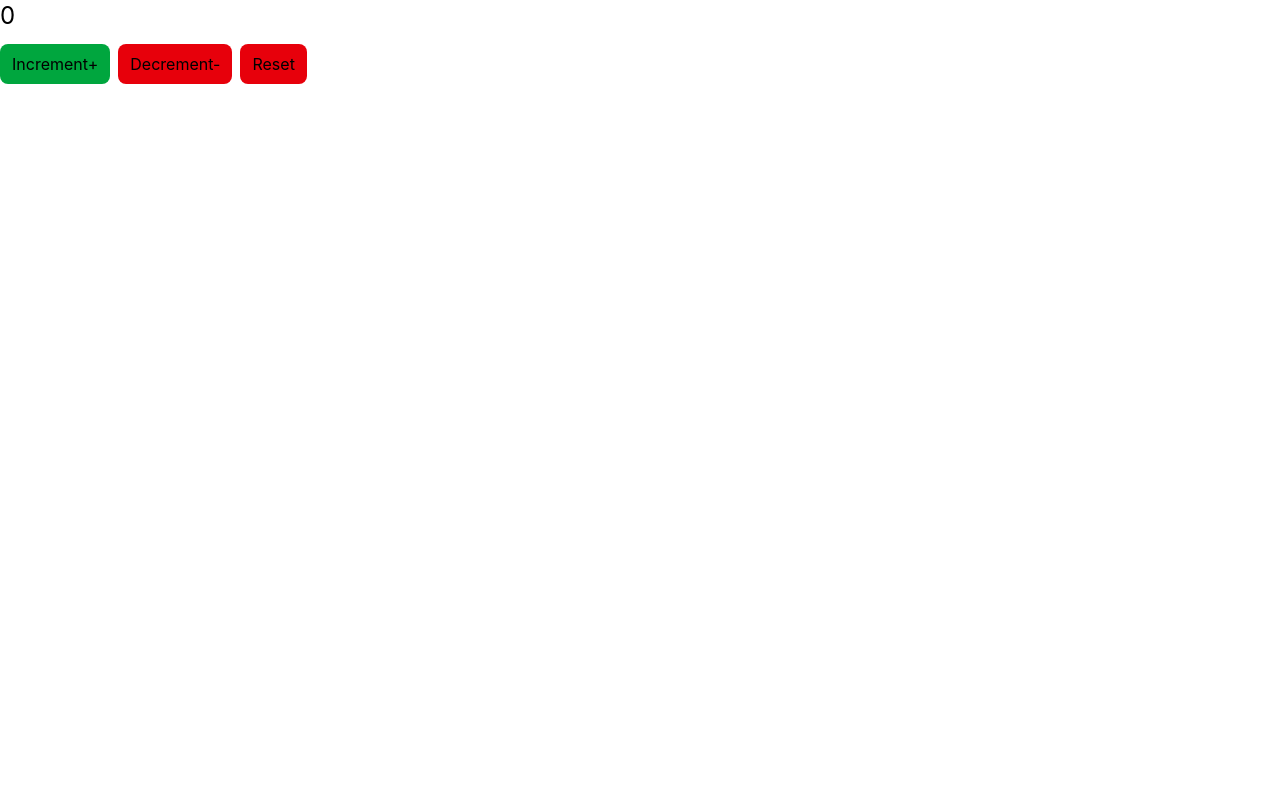
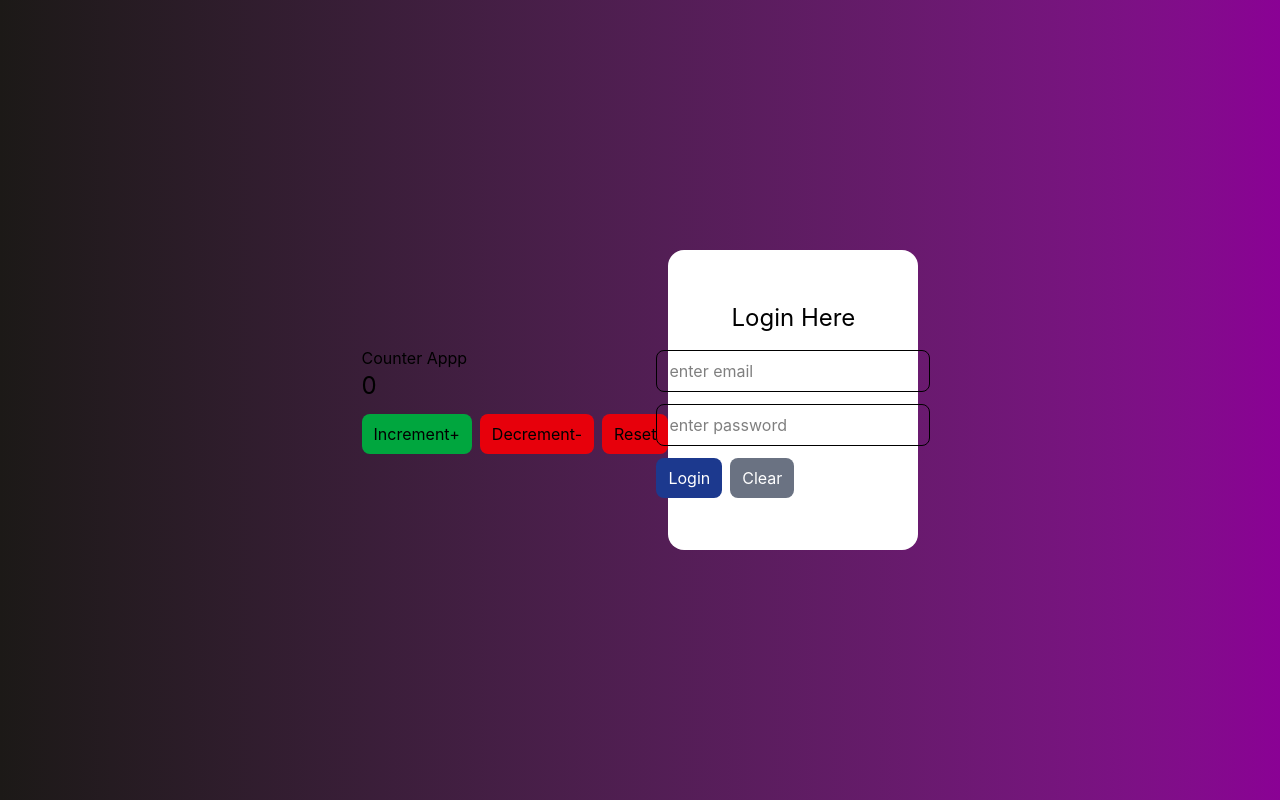
Before and after one commit to qutubuddinkhan07/React-class, a React app: page /register in a window 1280 px wide. Built offline with nearby package versions, Linux system fonts and the light colour scheme; the HTML template or start-up script is replaced by a standard one.

Commit message:
redux toolkit concept with the form task..

```diff
--- a/src/concepts/reduxtoolkitconcept/ReduxTookitConcept.jsx
+++ b/src/concepts/reduxtoolkitconcept/ReduxTookitConcept.jsx
@@ -1,13 +1,16 @@
 import React from "react";
 import { useDispatch, useSelector } from "react-redux";
 import { decrement, increment, reset } from "./features/counterslice";
+import Login from "./components/login/Login";
 
 const ReduxTookitConcept = () => {
   const result = useSelector((state) => state.counter);
   const dispatch = useDispatch();
 
   return (
+    <div className="w-screen h-screen flex items-center justify-center bg-gradient-to-r from-stone-900 to-fuchsia-800">
       <div>
+        <h1>Counter Appp</h1>
         <h1 className="text-2xl mb-3">{result}</h1>
         <button
           className="px-3 py-2 bg-green-600 cursor-pointer rounded-lg"
@@ -28,6 +31,9 @@ const ReduxTookitConcept = () => {
           Reset
         </button>
       </div>
+
+      <Login />
+    </div>
   );
 };
 
--- a/src/concepts/reduxtoolkitconcept/app/store.js
+++ b/src/concepts/reduxtoolkitconcept/app/store.js
@@ -1,8 +1,12 @@
 import { configureStore } from "@reduxjs/toolkit";
 import counterReducer from "../features/counterslice";
+import loginReducer from "../features/loginslice";
+import registerReducer from "../features/registerslice";
 
 export const store = configureStore({
   reducer: {
     counter: counterReducer,
+    login: loginReducer,
+    register: registerReducer,
   },
 });
--- /dev/null
+++ b/src/concepts/reduxtoolkitconcept/components/login/Login.jsx
@@ -0,0 +1,69 @@
+import React from "react";
+import { useDispatch, useSelector } from "react-redux";
+import { clear, handleInput } from "../../features/loginslice";
+
+const Login = () => {
+  const dispatch = useDispatch();
+  const { email, password } = useSelector((state) => state.login);
+
+  const onInput = (e) => {
+    let { name, value } = e.target;
+    dispatch(handleInput({ name, value }));
+  };
+
+  const handleSubmit = (e) => {
+    e.preventDefault();
+
+    console.log("login attempted with: ", { email, password });
+  };
+
+  const onClear = () => {
+    dispatch(clear());
+  };
+
+  return (
+    <div className="w-[250px] h-[300px] bg-white space-y-4 flex flex-col items-center justify-center rounded-2xl">
+      <h1 className="text-2xl">Login Here</h1>
+      <form className="space-y-3" onSubmit={handleSubmit}>
+        <div>
+          <input
+            type="text"
+            name="email"
+            id="email"
+            value={email}
+            onChange={onInput}
+            className="border px-3 py-2 rounded-lg"
+            placeholder="enter email"
+          />
+        </div>
+
+        <div>
+          <input
+            type="password"
+            name="password"
+            id="password"
+            value={password}
+            onChange={onInput}
+            placeholder="enter password"
+            className="border px-3 py-2 rounded-lg"
+          />
+        </div>
+
+        <div className="space-x-2">
+          <button className="px-3 py-2 rounded-lg bg-blue-900 text-white cursor-pointer">
+            Login
+          </button>
+          <button
+            type="button"
+            onClick={onClear}
+            className="px-3 py-2 rounded-lg bg-gray-500 text-white cursor-pointer"
+          >
+            Clear
+          </button>
+        </div>
+      </form>
+    </div>
+  );
+};
+
+export default Login;
--- /dev/null
+++ b/src/concepts/reduxtoolkitconcept/components/register/Register.jsx
@@ -0,0 +1,107 @@
+import React from "react";
+import { useDispatch, useSelector } from "react-redux";
+import { clear, handleInput } from "../../features/registerslice";
+
+const Register = () => {
+  const dispatch = useDispatch();
+  const { username, email, password, age, gender } = useSelector(
+    (state) => state.register,
+  );
+
+  const onInput = (e) => {
+    let { name, value } = e.target;
+    dispatch(handleInput({ name, value }));
+  };
+
+  const onSubmit = (e) => {
+    e.preventDefault();
+    console.log("Registered with: ", {
+      username,
+      password,
+      email,
+      age,
+      gender,
+    });
+  };
+
+  const onClear = () => {
+    dispatch(clear());
+  };
+
+  return (
+    <div className="space-y-4 w-[300px] h-[300px] rounded-lg flex items-center justify-center flex-col bg-white">
+      <h1>Register Here</h1>
+
+      <form onSubmit={onSubmit} className="space-y-2">
+        <div>
+          <input
+            type="text"
+            name="username"
+            value={username}
+            onChange={onInput}
+            className="border rounded-lg px-3"
+            placeholder="enter username"
+          />
+        </div>
+        <div>
+          <input
+            type="text"
+            name="email"
+            value={email}
+            onChange={onInput}
+            className="border rounded-lg px-3"
+            placeholder="enter email"
+          />
+        </div>
+        <div>
+          <input
+            type="text"
+            name="password"
+            value={password}
+            onChange={onInput}
+            className="border rounded-lg px-3"
+            placeholder="enter password"
+          />
+        </div>
+        <div>
+          <input
+            type="number"
+            name="age"
+            value={age}
+            onChange={onInput}
+            className="border rounded-lg px-3"
+            placeholder="enter age"
+          />
+        </div>
+        <div>
+          <select
+            name="gender"
+            id=""
+            className="border"
+            value={gender}
+            onChange={onInput}
+          >
+            <option value="">Select gender</option>
+            <option value="male">Male</option>
+            <option value="female">Female</option>
+          </select>
+        </div>
+
+        <div className="space-x-3">
+          <button className="px-3 py-2 rounded-lg bg-green-800 text-white cursor-pointer">
+            Register
+          </button>
+          <button
+            type="button"
+            className="px-3 py-2 rounded-lg bg-[#0000007d] text-white cursor-pointer"
+            onClick={onClear}
+          >
+            Clear
+          </button>
+        </div>
+      </form>
+    </div>
+  );
+};
+
+export default Register;
--- /dev/null
+++ b/src/concepts/reduxtoolkitconcept/features/loginslice.js
@@ -0,0 +1,27 @@
+import { createSlice } from "@reduxjs/toolkit";
+
+const initialState = {
+  email: "",
+  password: "",
+};
+
+const loginslice = createSlice({
+  name: "login",
+  initialState: initialState,
+  reducers: {
+    handleInput: (state, actions) => {
+      // payload is an object with name and value
+      const { name, value } = actions.payload;
+      state[name] = value;
+    },
+    handleSubmit: () => {
+      console.log("form submitted", state);
+    },
+    clear: (state) => {
+      return initialState;
+    },
+  },
+});
+
+export const { handleInput, handleSubmit, clear } = loginslice.actions;
+export default loginslice.reducer;
--- /dev/null
+++ b/src/concepts/reduxtoolkitconcept/features/registerslice.js
@@ -0,0 +1,29 @@
+import { createSlice } from "@reduxjs/toolkit";
+
+const initialState = {
+  username: "",
+  email: "",
+  password: "",
+  age: "",
+  gender: "",
+};
+
+const registerslice = createSlice({
+  name: "register",
+  initialState: initialState,
+  reducers: {
+    handleInput: (state, actions) => {
+      const { name, value } = actions.payload;
+      state[name] = value;
+    },
+    handleSubmit: (state) => {
+      console.log("form submitted: ", state);
+    },
+    clear: (state) => {
+      return initialState;
+    },
+  },
+});
+
+export const { handleInput, handleSubmit, clear } = registerslice.actions;
+export default registerslice.reducer;
```
Also changed, not shown: src/concepts/customhooks/CustomHook.jsx (added). Lines whose indentation alone changed are shown as unchanged.
